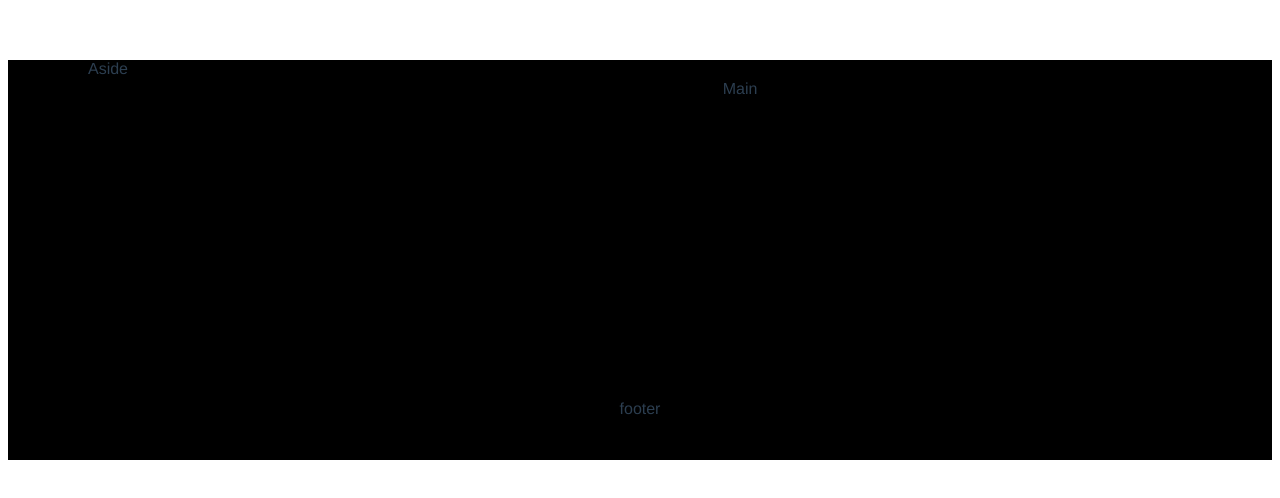
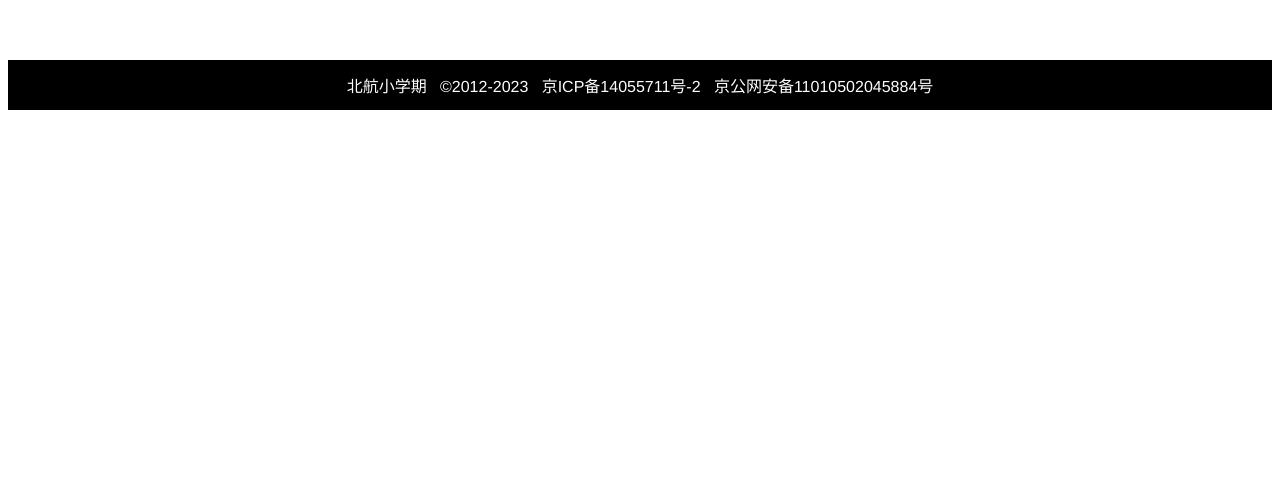
Before and after one commit to pesenteur/summer_frontend, a Vue app: page / in a window 1280 px wide. Shown: the top 498 px of the page. Built offline with nearby package versions, Linux system fonts and the light colour scheme.

Commit message:
router配置完成

```diff
--- a/src/App.vue
+++ b/src/App.vue
@@ -1,17 +1,19 @@
 <template>
-  <TeamFooter/>
+  <router-view/>
+
 </template>
 
-<script>
+<script setup>
 
 import TeamFooter from './components/TeamFooter.vue'
 
-export default {
-  name: 'App',
-  components: {
-    TeamFooter
-  }
-}
+//
+// export default {
+//   name: 'App',
+//   components: {
+//     TeamFooter
+//   }
+// }
 </script>
 
 <style>
--- a/src/components/TeamFooter.vue
+++ b/src/components/TeamFooter.vue
@@ -5,11 +5,7 @@
 <template>
   <div class="common-layout">
     <el-container class="all">
-      <el-container>
-        <el-aside width="200px">Aside</el-aside>
-        <el-main>Main</el-main>
-      </el-container>
-      <el-footer>footer</el-footer>
+      <a class="foot">北航小学期 &nbsp; ©2012-2023 &nbsp; 京ICP备14055711号-2 &nbsp; 京公网安备11010502045884号</a>
     </el-container>
   </div>
 </template>
@@ -19,6 +15,10 @@
 <style scoped>
 .all{
   background-color: black;
-  height: 400px;
+  height: 50px;
+}
+.foot{
+  color: white;
+  margin: auto;
 }
 </style>
--- a/src/main.js
+++ b/src/main.js
@@ -2,10 +2,13 @@ import { createApp } from 'vue'
 import App from './App.vue'
 import ElementPlus from 'element-plus'
 import 'element-plus/dist/index.css'
+import router from "@/router";
 
 
 const app = createApp(App)
 
 app.use(ElementPlus)
 
+app.use(router)
+
 app.mount('#app')
--- /dev/null
+++ b/src/router/index.js
@@ -0,0 +1,15 @@
+import {createRouter, createWebHistory} from 'vue-router'
+
+const router = createRouter({
+    history: createWebHistory(),
+    routes: [{
+        path: '/',
+        component: () => import('@/components/TeamFooter.vue')
+    }]
+
+});
+
+router.beforeEach((to, from, next) => {
+    next();
+});
+export default router
```
Also changed, not shown: package.json (+10 -2 lines), 1 other file (tests, documents, lock files or other folders).
